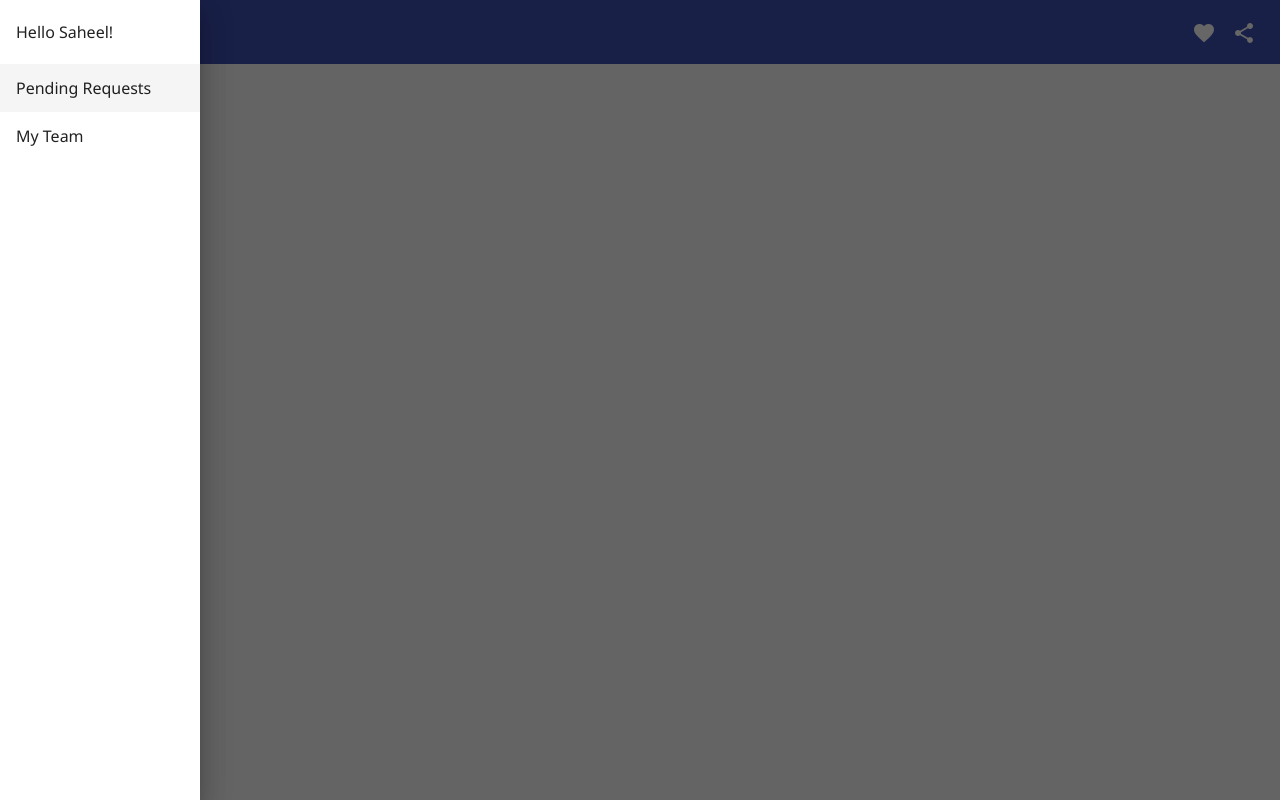
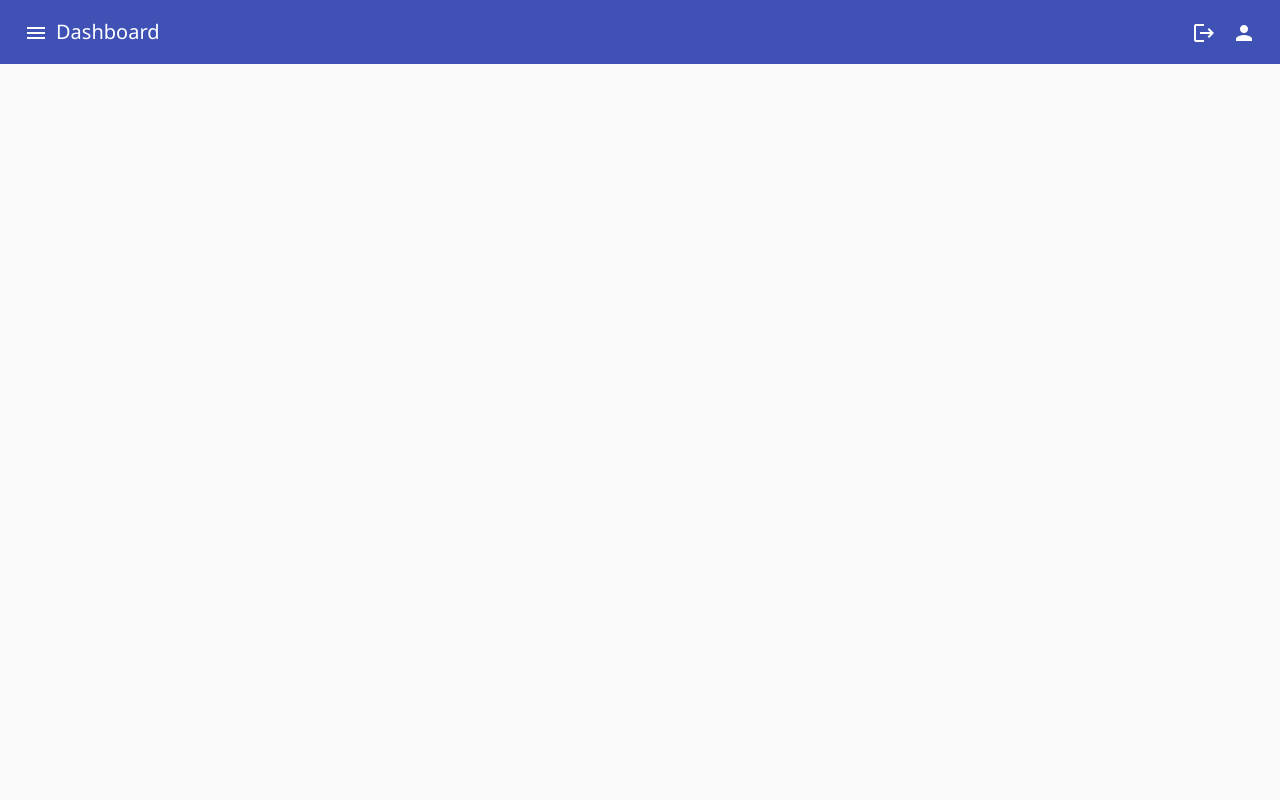
Before and after one commit to saheelsapovadia/MSI-Project-19CE127, an Angular app: page /dashboard in a window 1280 px wide. Built offline with nearby package versions, Linux system fonts and the light colour scheme; sample sign-in values are in the browser's storage.

Commit message:
Login with feedback

```diff
--- a/src/app/app.module.ts
+++ b/src/app/app.module.ts
@@ -15,6 +15,7 @@ import {MatToolbarModule} from '@angular/material/toolbar';
 import {MatIconModule} from '@angular/material/icon'
 import {MatSidenavModule} from '@angular/material/sidenav';
 import {MatListModule} from '@angular/material/list';
+import {MatSnackBarModule} from '@angular/material/snack-bar'
 @NgModule({
   declarations: [
     AppComponent,
@@ -33,7 +34,8 @@ import {MatListModule} from '@angular/material/list';
      MatIconModule,
      MatSidenavModule,
      MatListModule,
-     BrowserAnimationsModule
+     BrowserAnimationsModule,
+     MatSnackBarModule
   ],
   providers: [MarvelapiService],
   bootstrap: [AppComponent]
--- a/src/app/backend.service.ts
+++ b/src/app/backend.service.ts
@@ -10,12 +10,13 @@ export class BackendService {
 
    }
 
-   login(username:any, password:any){
-     let response = this.http.post(this.URI+'/login',{username:username, password: password},{observe: 'response'})
+   login(email:any, password:any){
+     console.log(email, password)
+     let response = this.http.post(this.URI+'/login',{email:email, password: password},{observe: 'response'})
      return response;
    }
-   register(username:any, password:any){
-     let response = this.http.post(this.URI+'/register',{username:username, password: password},{observe: 'response'})
+   register(email:any, password:any){
+     let response = this.http.post(this.URI+'/register',{email:email, password: password},{observe: 'response'})
      return response;
    }
 }
--- a/src/app/dashboard/dashboard.component.html
+++ b/src/app/dashboard/dashboard.component.html
@@ -3,7 +3,7 @@
   <mat-sidenav
     #sidenav
     mode="over"
-    [(opened)]="opened"
+    [opened]="opened"
     (opened)="events.push('open!')"
     (closed)="events.push('close!')"
   >
@@ -32,15 +32,16 @@
         mat-icon-button
         class="example-icon favorite-icon"
         aria-label="Example icon-button with heart icon"
+        (click)="logout()"
       >
-        <mat-icon>favorite</mat-icon>
+        <mat-icon>logout</mat-icon>
       </button>
       <button
         mat-icon-button
         class="example-icon"
         aria-label="Example icon-button with share icon"
       >
-        <mat-icon>share</mat-icon>
+        <mat-icon>person</mat-icon>
       </button>
     </mat-toolbar>
   </mat-sidenav-content>
--- a/src/app/dashboard/dashboard.component.ts
+++ b/src/app/dashboard/dashboard.component.ts
@@ -1,5 +1,5 @@
 import { Component, OnInit } from '@angular/core';
-
+import { Router, ActivatedRoute } from '@angular/router';
 @Component({
   selector: 'app-dashboard',
   templateUrl: './dashboard.component.html',
@@ -7,12 +7,17 @@ import { Component, OnInit } from '@angular/core';
 })
 export class DashboardComponent implements OnInit {
 
-  constructor() { }
+  constructor(private route : ActivatedRoute, private router : Router) { }
 
   events: string[] = [];
-  opened: boolean = true;
+  opened: boolean = false;
 
   ngOnInit(): void {
   }
 
+  logout(){
+    localStorage.removeItem("jwtToken");
+     this.router.navigate([""])
+  }
+
 }
--- a/src/app/login/login.component.ts
+++ b/src/app/login/login.component.ts
@@ -2,6 +2,8 @@ import { Component, OnInit } from '@angular/core';
 import { FormControl, FormGroup, Validators } from '@angular/forms';
 import { BackendService } from '../backend.service';
 import { Router, ActivatedRoute } from '@angular/router';
+import {MatSnackBar} from '@angular/material/snack-bar';
+
 @Component({
   selector: 'app-login',
   templateUrl: './login.component.html',
@@ -31,7 +33,7 @@ showPasswordToggle(){
   this.showPassword = !this.showPassword
 }
 
-  constructor(private _backendAPI: BackendService, private route : ActivatedRoute, private router : Router){
+  constructor(private _backendAPI: BackendService, private route : ActivatedRoute, private router : Router, private _snackBar: MatSnackBar){
 
   }
 
@@ -44,13 +46,19 @@ showPasswordToggle(){
   // }
 
   login(){
-    this._backendAPI.login(this.email, this.password).subscribe((data:any) => {
+    this._backendAPI.login(this.email?.value, this.password?.value).subscribe((data:any) => {
       console.log(data.body)
       if(data.body){
+
         let token = data.body.token;
         console.log("token", token)
-        localStorage.setItem("jwtToken", token);
-        token ? this.router.navigate(['/dashboard']) : null;
+        if(token == null){
+          console.log("opening snackbaar...")
+          this._snackBar.open(data.body.message, "Cancel");
+        }else{
+          localStorage.setItem("jwtToken", token);
+          token ? this.router.navigate(['/dashboard']) : null;
+        }
       }else alert(data.body)
     }, error => {
       alert("Incorrect Credentials")
@@ -66,4 +74,6 @@ showPasswordToggle(){
     })
   }
 
+
+
 }
```
